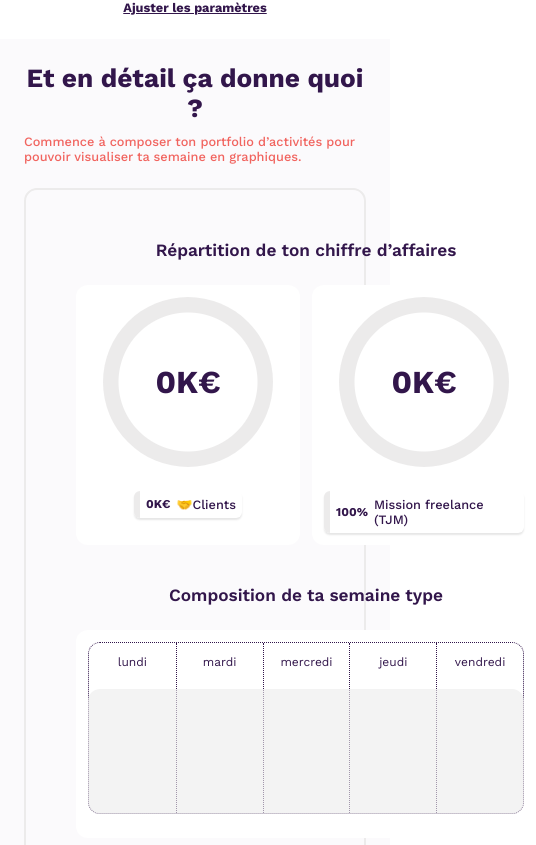
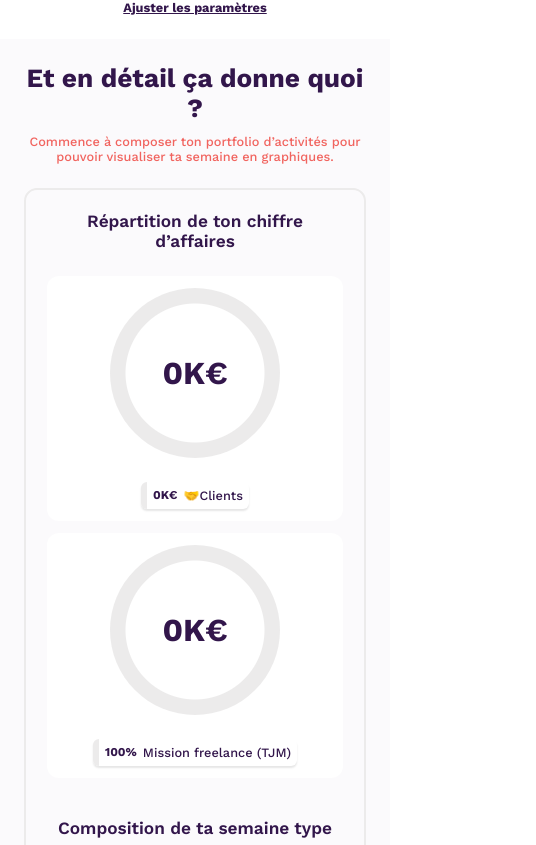
Before and after one commit to troptropcontent/freelance_revenue_simulator, a React (Vite) app in the folder frontend/: page / in a window 390 px wide. Shown: the part 2119-2964 px from the top of the page, 536 px wide, since content can reach past the window. Built offline with nearby package versions, Linux system fonts and the light colour scheme.

Commit message:
fix responsive

```diff
--- a/frontend/index.html
+++ b/frontend/index.html
@@ -388,7 +388,7 @@
       </div>
     </section>
     <section class="flex flex-col items-center gap-sm bg-white py-xl">
-      <h3 class="text-title_1 text-[18px] sm:text-title_1">
+      <h3 class="text-title_1 text-[18px] sm:text-title_1 text-center">
         Envie d’aller plus loin ?
       </h3>
       <p
--- a/frontend/src/components/simulator/results/ChartsTitle.tsx
+++ b/frontend/src/components/simulator/results/ChartsTitle.tsx
@@ -21,12 +21,12 @@ const ChartsTitle = () => {
         {t("simulator.results.charts.title")}
       </Text>
       {total_annual_turnover == 0 && total_number_of_days_worked == 0 && (
-        <Text color="error.medium">
+        <Text align="center" color="error.medium">
           {t("simulator.results.charts.unstarted_description")}
         </Text>
       )}
       {Math.round(total_number_of_days_available_per_week) < 0 && (
-        <Text color="error.medium">
+        <Text align="center" color="error.medium">
           {t("simulator.results.charts.exceeded_description", {
             count: Math.round(total_number_of_days_worked),
           })}
--- a/frontend/src/components/simulator/results/ResultsCharts.tsx
+++ b/frontend/src/components/simulator/results/ResultsCharts.tsx
@@ -4,20 +4,32 @@ import { EnjoymentRateRepartitionChartsGroup } from "./charts/EnjoymentRateRepar
 import styled from "styled-components";
 
 const StyledContainer = styled.div`
-  display: flex;
-  flex-wrap: wrap;
-  gap: 40px;
   border: 2px solid #ecebeb;
   border-radius: 13px;
-  padding: 50px;
 
-  & > * {
-    flex: calc(33.33% - (2 * 40px / 3));
-    box-sizing: border-box;
-    min-width: calc(500px - 40px);
-    max-width: 900px;
-    margin-inline: auto;
+  display: flex;
+  flex-direction: column;
+  gap: 40px;
+
+  padding: 21px;
+
+  @media only screen and (min-width: 600px) {
+    padding: 50px;
+    display: grid;
+    grid-template-columns: repeat(2, 1fr);
+
+    & > *:last-child {
+      grid-column: 1/-1;
+    }
   }
+
+  // & > * {
+  //   flex: calc(33.33% - (2 * 40px / 3));
+  //   box-sizing: border-box;
+  //   min-width: calc(300px - 40px);
+  //   max-width: 900px;
+  //   margin-inline: auto;
+  // }
 `;
 
 const ResultsCharts = () => {
--- a/frontend/src/components/simulator/results/charts/RevenueRepartitionChartsGroup.tsx
+++ b/frontend/src/components/simulator/results/charts/RevenueRepartitionChartsGroup.tsx
@@ -7,9 +7,17 @@ import { RevenueByActivityChart } from "./RevenueByActivityChart";
 import { useTranslation } from "react-i18next";
 
 const StyledContainer = styled.div`
-  display: grid;
-  grid-template-columns: 1fr 1fr;
-  column-gap: ${cssVariable("spacing.md")};
+  display: flex;
+  gap: ${cssVariable("spacing.md")};
+
+  flex-direction: column;
+
+  @media only screen and (min-width: 600px) {
+    flex-direction: row;
+    & > * {
+      flex: 1 1 0px;
+    }
+  }
 `;
 
 const RevenueRepartitionChartsGroup = () => {
```
Also changed, not shown: frontend/public/tailwind.css.
